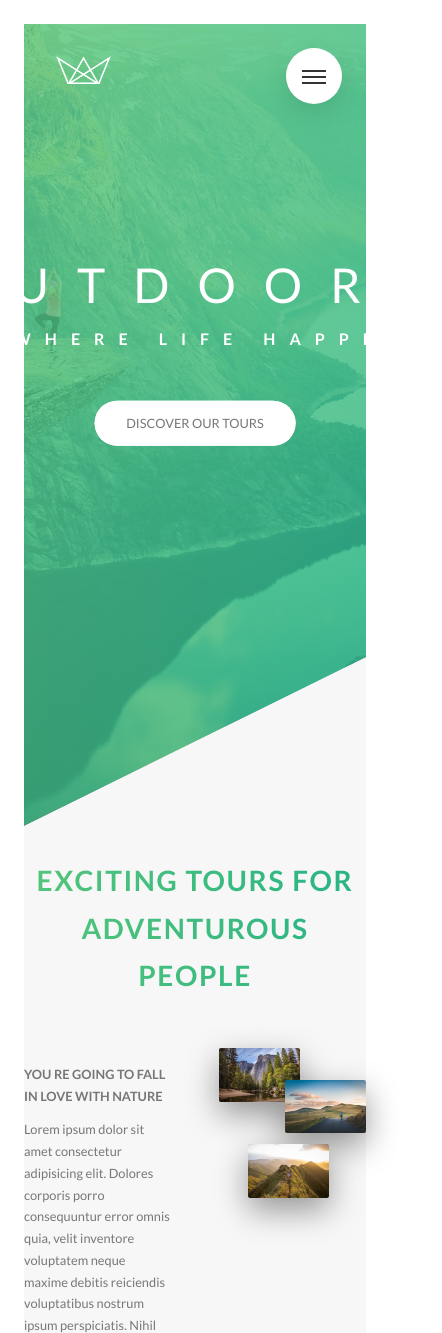
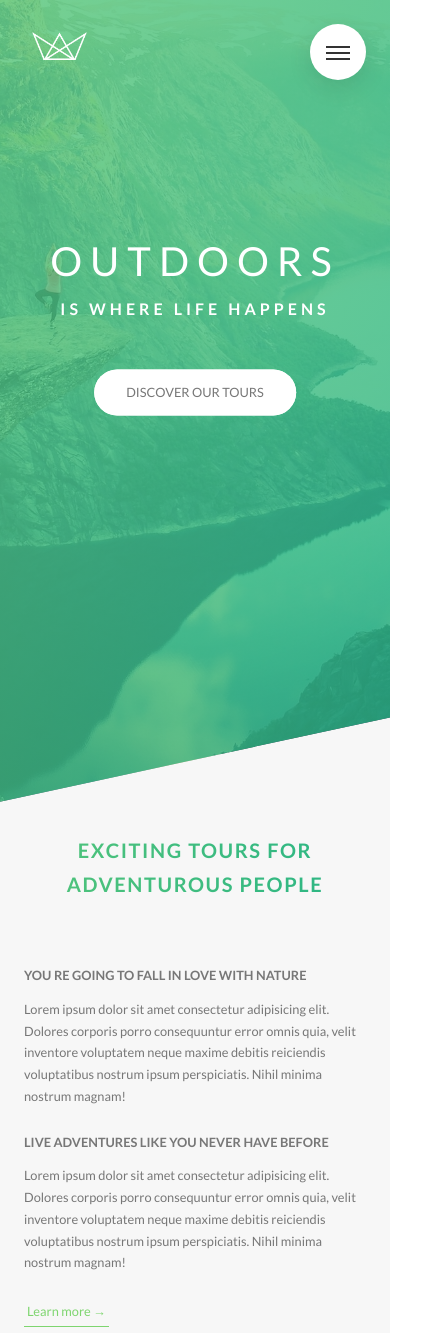
Before and after one commit to Rogger794/natours, a website: page index.html in a window 390 px wide. Shown: the top 1333 px of the page, 442 px wide, since content can reach past the window. Drawn offline with nearby package versions, Linux system fonts and the light colour scheme; files that its build step writes are made by us from their sources.

Commit message:
media queries into base, typography and layouts

```diff
--- a/sass/abstracts/_mixins.scss
+++ b/sass/abstracts/_mixins.scss
@@ -28,6 +28,8 @@ $breakpoint argument choices:
 - tab-land
 - big-desktop
 
+ORDER: Base + typography > general layout + grid > page layout > components
+
 1em=16px
 */
 
--- a/sass/abstracts/_variables.scss
+++ b/sass/abstracts/_variables.scss
@@ -24,4 +24,5 @@ $default-font-size: 1.6rem;
 // GRID
 $grid-width: 114rem;
 $gutter-vertical: 8rem;
+$gutter-vertical-small: 6rem;
 $gutter-horizontal:6rem;
--- a/sass/base/_base.scss
+++ b/sass/base/_base.scss
@@ -25,4 +25,9 @@ html{
 
 body {
     box-sizing:border-box;
+    padding:3rem;
+
+    @include respond(tab-port){
+        padding: 0;
+    }
 }
--- a/sass/base/_typography.scss
+++ b/sass/base/_typography.scss
@@ -4,7 +4,6 @@ body {
     /* font-size: 16px; */
     line-height: 1.7;
     color: $color-gray-dark;
-    padding:3rem;
 }
 
 .heading-primary{
@@ -24,6 +23,10 @@ body {
         animation-duration: 1s;
         animation-timing-function: ease-out;
 
+        @include respond(phone){
+          letter-spacing: 1rem;
+          font-size: 5rem;
+        }
         /*
         animation-iteration-count:3;
         animation-delay:3s
@@ -36,6 +39,10 @@ body {
         font-weight: 700;
         letter-spacing: 1.75rem;
         animation: moveInRight 1s ease-out;
+
+        @include respond(phone){
+          letter-spacing: .5rem;
+        }
     }
 }
 
@@ -50,6 +57,14 @@ body {
     color: transparent;
     letter-spacing: .2rem;
     transition: all .2s;
+
+    @include respond(tab-port){
+      font-size: 3rem;
+    }
+
+    @include respond(phone){
+      font-size: 2.5rem;
+    }
 
     &:hover {
       transform: skewY(2deg) skewX(15deg) scale(1.1);
--- a/sass/layouts/_footer.scss
+++ b/sass/layouts/_footer.scss
@@ -3,6 +3,10 @@
     padding: 10rem 0;
     font-size: 1.4rem;
     color: $color-grey-light-1;
+
+    @include respond(tab-port){
+        padding: 8rem 0;
+    }
 
     &__logo-box{
         text-align: center;
@@ -18,6 +22,11 @@
         border-top: 1px solid $color-gray-dark;
         padding-top: 2rem;
         display: inline-block;
+
+        @include respond(tab-port){
+            width: 100%;
+            text-align: center;
+        }
     }
 
     &__list{
@@ -56,5 +65,10 @@
         padding-top: 2rem;
         width: 80%;
         float: right;
+
+        @include respond(tab-port){
+            width: 100%;
+            float: none;
+        }
     }
 }
--- a/sass/layouts/_grid.scss
+++ b/sass/layouts/_grid.scss
@@ -4,6 +4,15 @@
 
   &:not(:last-child){
     margin-bottom: $gutter-vertical;
+
+    @include respond(tab-port){
+      margin-bottom: $gutter-vertical-small;
+    }
+  }
+
+  @include respond(tab-port){
+    max-width: 50rem;
+    padding: 0 3rem;
   }
 
   @include clearfix;
@@ -13,6 +22,15 @@
 
     &:not(:last-child){
       margin-right: $gutter-horizontal;
+
+      @include respond(tab-port){
+        margin-right: 0;
+        margin-bottom: $gutter-vertical-small;
+      }
+    }
+
+    @include respond(tab-port){
+      width: 100% !important;
     }
   }
 
--- a/sass/layouts/_header.scss
+++ b/sass/layouts/_header.scss
@@ -10,6 +10,10 @@
     position: relative;
 
     clip-path: polygon(0 0, 100% 0, 100% 75vh, 0 100%);
+
+    @include respond(phone){
+        clip-path: polygon(0 0, 100% 0, 100% 85vh, 0 100%);
+    }
 
     &__logo-box {
         position: absolute;
--- a/sass/layouts/_navigation.scss
+++ b/sass/layouts/_navigation.scss
@@ -15,6 +15,16 @@
         box-shadow: 0 1rem 3rem rgba($color-black, .1);
         text-align: center;
         cursor: pointer;
+
+        @include respond(tab-port){
+          top: 4rem;
+          right: 4rem;
+        }
+
+        @include respond(phone){
+          top: 3rem;
+          right: 3rem;
+        }
     }
 
     &__background{
@@ -28,6 +38,16 @@
         z-index: 1000;
 
         transition: transform .8s cubic-bezier(0.86, 0, 0.07, 1);
+
+        @include respond(tab-port){
+          top: 4.5rem;
+          right: 4.5rem;
+        }
+
+        @include respond(phone){
+          top: 3.5rem;
+          right: 3.5rem;
+        }
     }
 
     &__nav{
```
